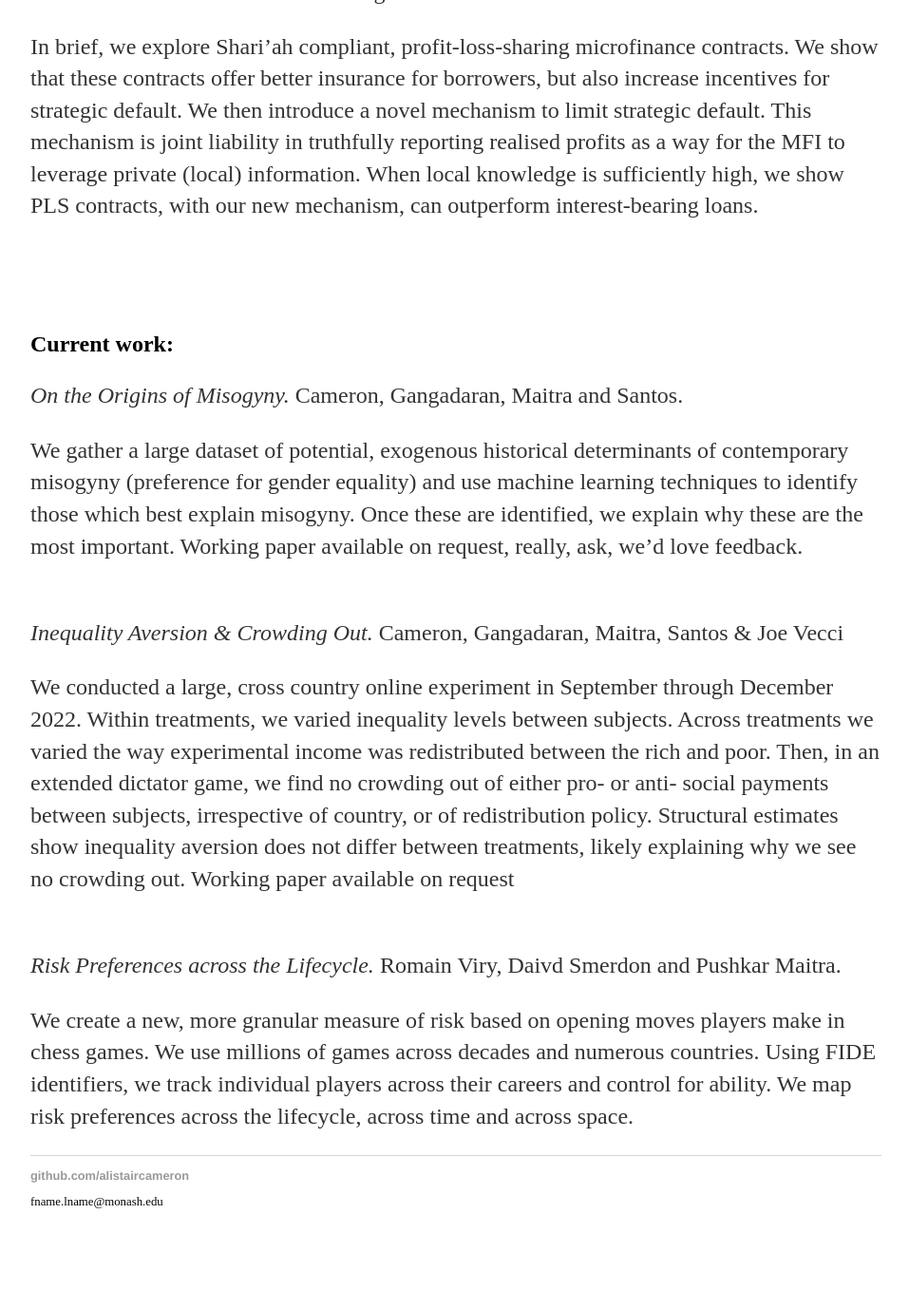
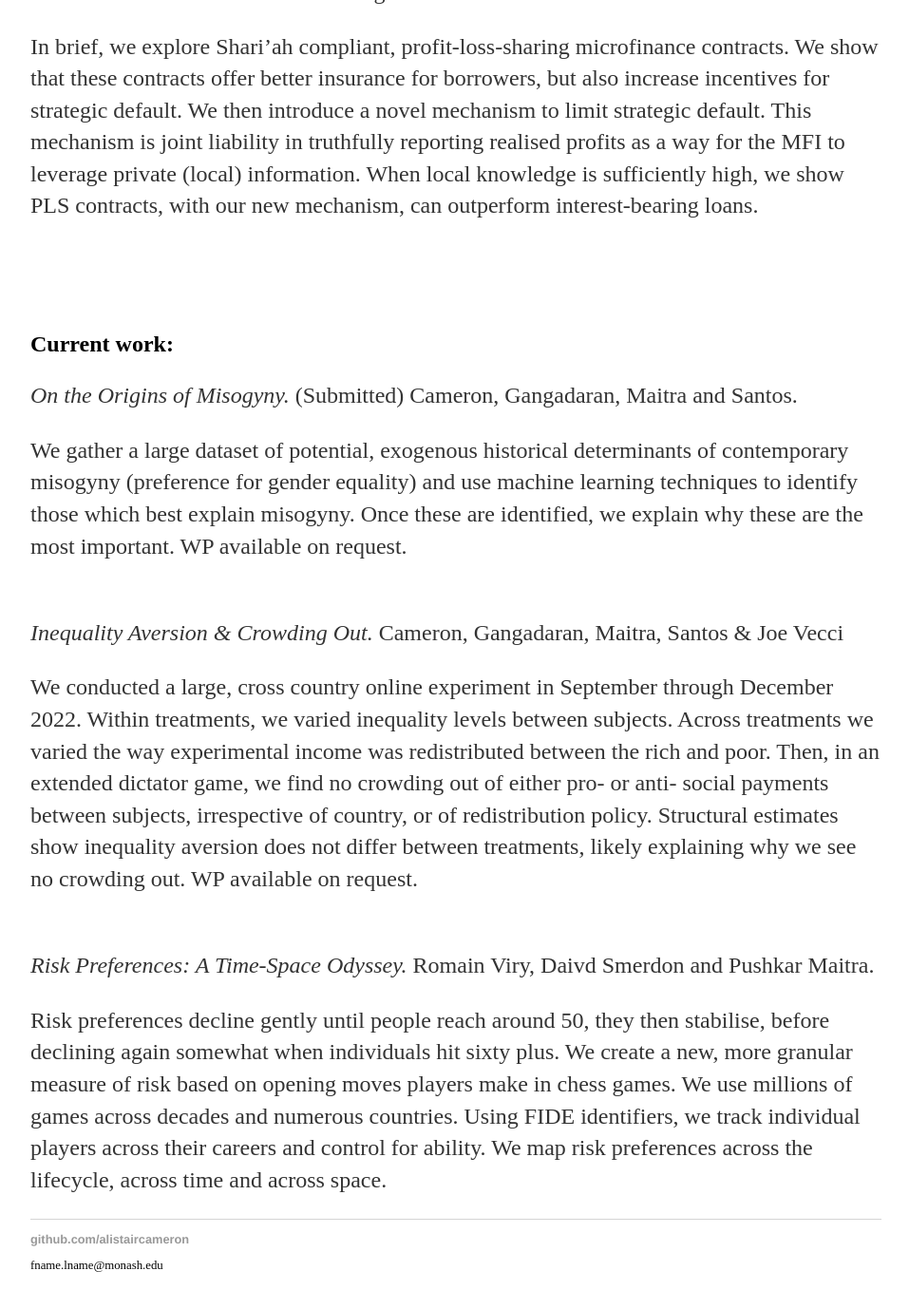
Before and after one commit to alistaircameron/alistaircameron.github.io, a Jekyll site: the page built from about/index.markdown, in a window 1280 px wide and 1400 px high, scrolled down 761 px. Shown: the top 1378 px of the window at 95% size, without its empty margins (160-1117 px from the left). Built offline with Jekyll 4.4.1, drawn with Linux system fonts in a browser that asks for light colours; before the commit the page ends 2094 px from its top, so only the background shows below that.

Commit message:
adding submitted

```diff
--- a/about/index.markdown
+++ b/about/index.markdown
@@ -25,16 +25,16 @@ In brief, we explore Shari’ah compliant, profit-loss-sharing microfinance cont
 
 <br><br>
 ## Current work:
-<em>On the Origins of Misogyny.</em> Cameron, Gangadaran, Maitra and Santos.
+<em>On the Origins of Misogyny.</em> (Submitted) Cameron, Gangadaran, Maitra and Santos.
 
-We gather a large dataset of potential, exogenous historical determinants of contemporary misogyny (preference for gender equality) and use machine learning techniques to identify those which best explain misogyny. Once these are identified, we explain why these are the most important. Working paper available on request, really, ask, we'd love feedback.
+We gather a large dataset of potential, exogenous historical determinants of contemporary misogyny (preference for gender equality) and use machine learning techniques to identify those which best explain misogyny. Once these are identified, we explain why these are the most important. WP available on request.
 
 <br>
 <em>Inequality Aversion & Crowding Out.</em> Cameron, Gangadaran, Maitra, Santos & Joe Vecci
 
-We conducted a large, cross country online experiment in September through December 2022. Within treatments, we varied inequality levels between subjects. Across treatments we varied the way experimental income was redistributed between the rich and poor. Then, in an extended dictator game, we find no crowding out of either pro- or anti- social payments between subjects, irrespective of country, or of redistribution policy. Structural estimates show inequality aversion does not differ between treatments, likely explaining why we see no crowding out. Working paper available on request
+We conducted a large, cross country online experiment in September through December 2022. Within treatments, we varied inequality levels between subjects. Across treatments we varied the way experimental income was redistributed between the rich and poor. Then, in an extended dictator game, we find no crowding out of either pro- or anti- social payments between subjects, irrespective of country, or of redistribution policy. Structural estimates show inequality aversion does not differ between treatments, likely explaining why we see no crowding out. WP available on request.
 
 <br>
-<em>Risk Preferences across the Lifecycle.</em> Romain Viry, Daivd Smerdon and Pushkar Maitra.
+<em>Risk Preferences: A Time-Space Odyssey.</em> Romain Viry, Daivd Smerdon and Pushkar Maitra.
 
-We create a new, more granular measure of risk based on opening moves players make in chess games. We use millions of games across decades and numerous countries. Using FIDE identifiers, we track individual players across their careers and control for ability. We map risk preferences across the lifecycle, across time and across space.
+Risk preferences decline gently until people reach around 50, they then stabilise, before declining again somewhat when individuals hit sixty plus. We create a new, more granular measure of risk based on opening moves players make in chess games. We use millions of games across decades and numerous countries. Using FIDE identifiers, we track individual players across their careers and control for ability. We map risk preferences across the lifecycle, across time and across space.
```
